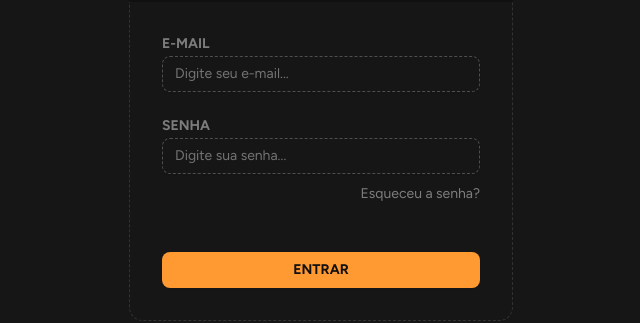
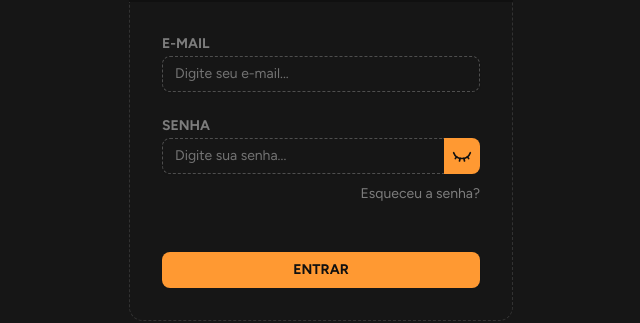
Before and after one commit to evelynlacerda/hourlog, a React (Vite) app: page /login in a window 1280 px wide. Shown: the part 258-581 px from the top of the page, without its empty margins (319-959 px from the left). Built offline with nearby package versions, Linux system fonts and the light colour scheme.

Commit message:
Add button to view pass

```diff
--- a/src/pages/auth/login.tsx
+++ b/src/pages/auth/login.tsx
@@ -4,20 +4,8 @@ import { Button } from "@/components/ui/button";
 import { NavLink, useNavigate } from "react-router-dom";
 import api from "@/lib/api";
 import { useState } from "react";
-
-type LoginFormInputs = {
-	email: string;
-	senha: string;
-};
-
-type LoginResponse = {
-	token: string;
-	user: {
-		id: number;
-		nome: string;
-		email: string;
-	};
-};
+import type { LoginFormInputs, LoginResponse } from "@/types/Auth";
+import { Eye, EyeClosed } from "lucide-react";
 
 export default function Login() {
 	const {
@@ -37,15 +25,23 @@ export default function Login() {
 			localStorage.setItem("nome", response.data.user?.nome ?? "");
 			navigate("/dashboard");
 		} catch {
-			setErro("E-mail ou senha incorretos.",);
+			setErro("E-mail ou senha incorretos.");
 		}
+	};
+
+	const [showPassword, setShowPassword] = useState(false);
+
+	const showPasswordToggle = () => {
+		setShowPassword((prev) => !prev);
 	};
 
 	return (
 		<div className="w-full h-screen flex flex-col items-center justify-center">
 			<div className="flex flex-col items-center gap-0.5 bg-dark100 max-w-sm w-full py-4 rounded-t-xl">
 				<h1 className="text-xl uppercase font-bold text-orange500">Hourlog</h1>
-				<p className="text-dark700 text-sm">Faça login para acessar seus projetos.</p>
+				<p className="text-dark700 text-sm">
+					Faça login para acessar seus projetos.
+				</p>
 			</div>
 
 			<form
@@ -53,7 +49,7 @@ export default function Login() {
 				className="max-w-sm w-full flex flex-col gap-12 rounded-b-xl p-8 border-b border-x border-dashed border-dark400"
 			>
 				<div className="flex flex-col gap-6">
-					<div className="flex flex-col gap-0.5">
+					<section className="flex flex-col gap-0.5">
 						<span className="text-dark700 font-bold text-sm uppercase">
 							E-mail
 						</span>
@@ -63,22 +59,46 @@ export default function Login() {
 							placeholder="Digite seu e-mail..."
 							{...register("email", { required: "O e-mail é obrigatório" })}
 						/>
-						{errors.email && (<p className="text-red-500 text-sm font-light">{errors.email.message}</p>)}
-					</div>
+						{errors.email && (
+							<p className="text-red-500 text-sm font-light">
+								{errors.email.message}
+							</p>
+						)}
+					</section>
 
-					<div className="flex flex-col gap-0.5">
+					<section className="flex flex-col gap-0.5">
 						<span className="text-dark700 font-bold text-sm uppercase">
 							Senha
 						</span>
+						<div className="flex">
 							<Input
-							className="text-white"
-							type="password"
+								className="text-white rounded-r-none border-r-0"
+								type={showPassword ? "text" : "password"}
 								placeholder="Digite sua senha..."
 								{...register("senha", { required: "A senha é obrigatória" })}
 							/>
-						{errors.senha && (<p className="text-red-500 text-sm font-light">{errors.senha.message}</p>)}
-                        <NavLink to={"/recuperar"} className={"self-end text-sm text-dark700 mt-2 hover:text-orange500 transition cursor-pointer"}>Esqueceu a senha?</NavLink>
+							<button
+								className="rounded-r-md bg-orange500 text-dark100 px-2 cursor-pointer"
+								type="button"
+								onClick={showPasswordToggle}
+							>
+								{showPassword ? <Eye width={20} /> : <EyeClosed width={20} />}
+							</button>
 						</div>
+						{errors.senha && (
+							<p className="text-red-500 text-sm font-light">
+								{errors.senha.message}
+							</p>
+						)}
+						<NavLink
+							to={"/recuperar"}
+							className={
+								"self-end text-sm text-dark700 mt-2 hover:text-orange500 transition cursor-pointer"
+							}
+						>
+							Esqueceu a senha?
+						</NavLink>
+					</section>
 
 					{erro && <p className="text-red-500 text-sm font-light">{erro}</p>}
 				</div>
@@ -92,7 +112,13 @@ export default function Login() {
 			</form>
 
 			<span className="text-sm italic text-dark700 mt-6">
-				Não tem conta? Cadastre-se <NavLink to={"/cadastrar"} className={"font-bold hover:text-orange500 transition"} >aqui.</NavLink>
+				Não tem conta? Cadastre-se{" "}
+				<NavLink
+					to={"/cadastrar"}
+					className={"font-bold hover:text-orange500 transition"}
+				>
+					aqui.
+				</NavLink>
 			</span>
 		</div>
 	);
```
Lines whose indentation alone changed are shown as unchanged.
